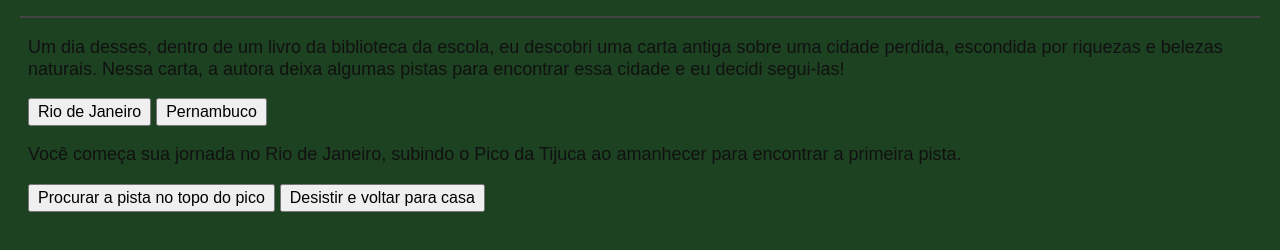
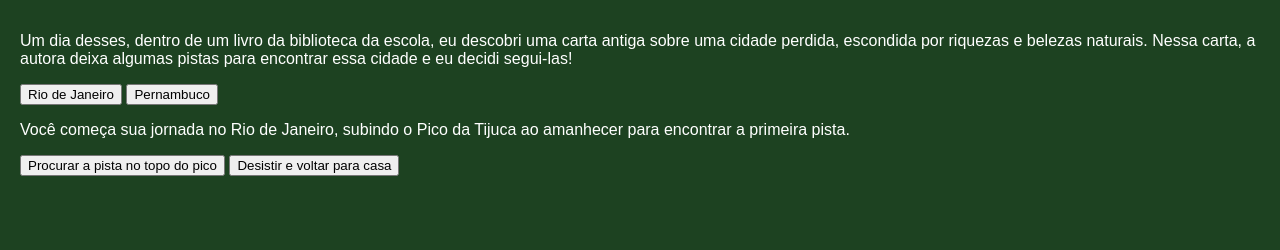
Before and after one commit to nascimento-matheus11/Site-aurudo-, a plain HTML site: page index.html in a window 1280 px wide. Drawn offline with Linux system fonts and the light colour scheme.

Commit message:
style.css

```diff
--- a/style.css
+++ b/style.css
@@ -6,32 +6,3 @@ body {
     padding: 16px 20px;
     font-family: "Bai Jamjuure", sans-serif;
 }
-
-.container {
-    background-color: #1d4221;
-    border-top: 2px solid #444;
-    padding: 1px 8px 26px;
-}
-
-p {
-    font-size: 18px;
-    line-height: 1.2;
-    color: #111;
-}
-
-.opcoes {
-    display: flex;
-    gap: 5px;
-    flex-wrap: wrap;
-}
-
-button {
-    font-family: Arial, sans-serif;
-    font-size: 16px;
-    padding: 3px 8px;
-    cursor: pointer;
-}
-
-button:hover {
-    background-color: #ddd;
-}
```
